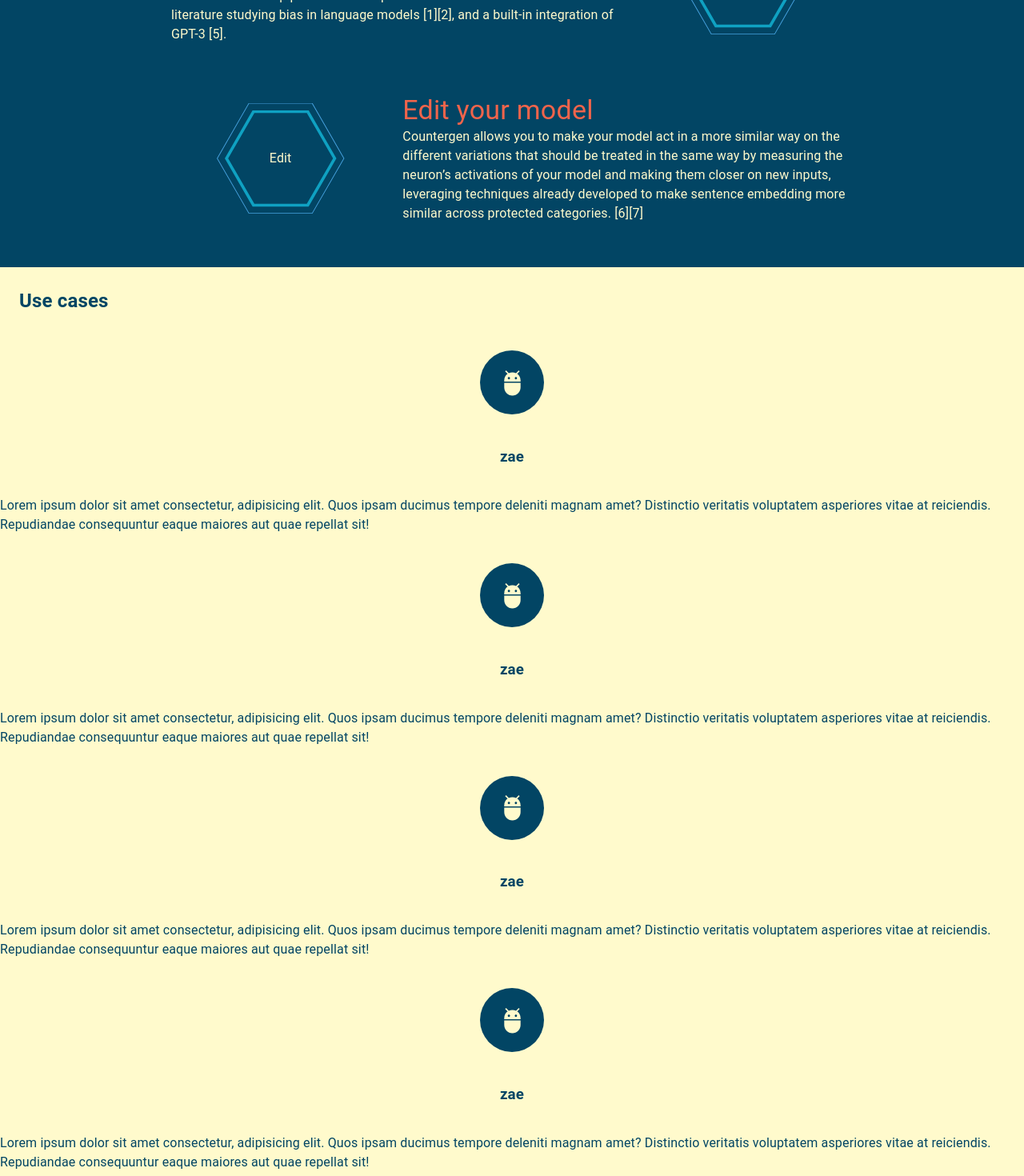
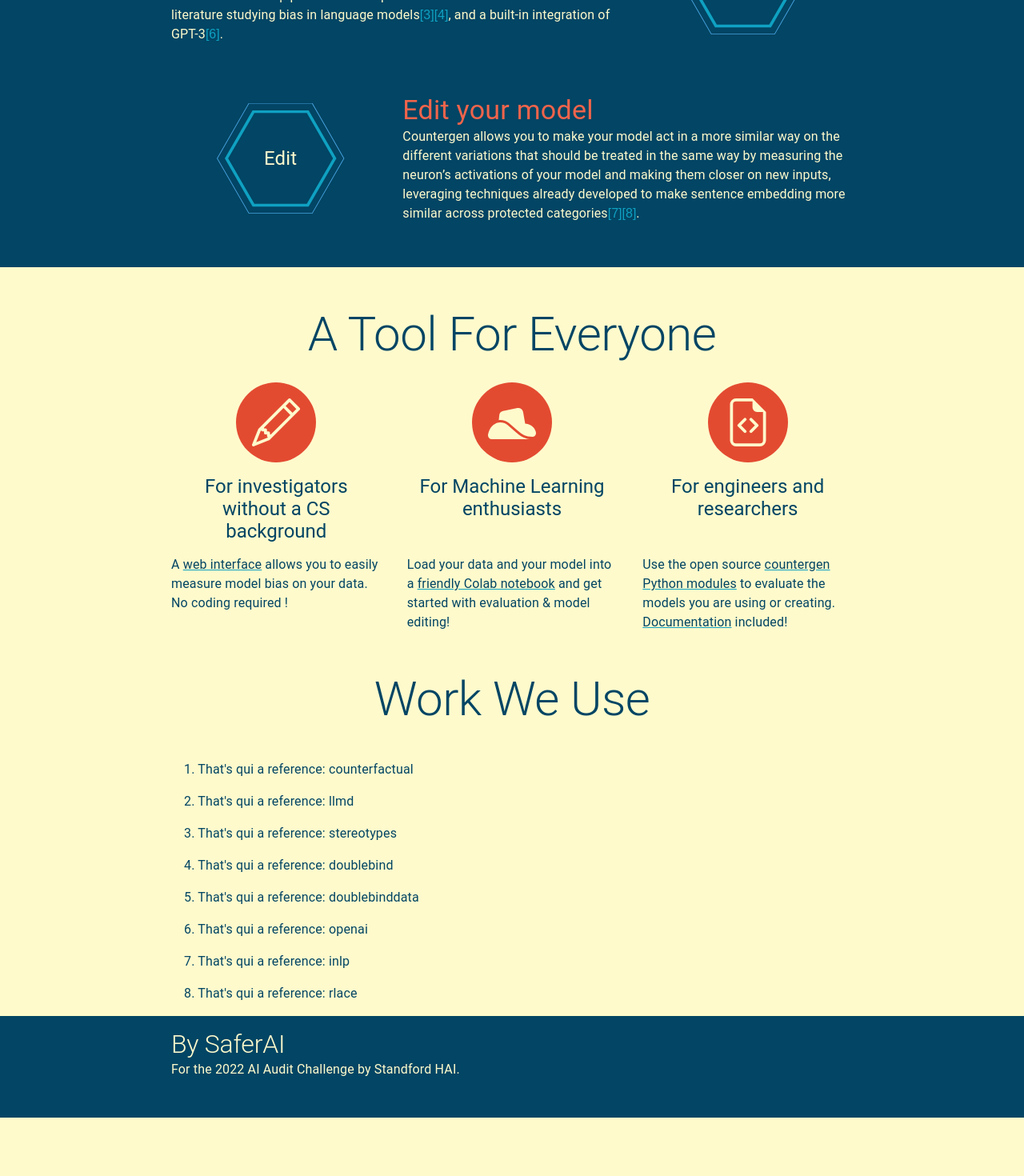
Before and after one commit to safer-ai/SaferAI-Website, a React (Create React App) app in the folder frontend/: page / in a window 1280 px wide. Shown: the part 1240-2710 px from the top of the page at 80% size. After the commit the page ends 2637 px from the top, so only its background shows below. Built offline with nearby package versions, Linux system fonts and the light colour scheme; no server answers.

Commit message:
Add references and footer

```diff
--- a/frontend/src/App.css
+++ b/frontend/src/App.css
@@ -1,3 +1,14 @@
+a {
+  color: inherit;
+  text-decoration-color: #0fa1c2;
+}
+
 .button-hover-light-text:hover {
   color: #fffacc;
 }
+
+.focus-border:focus {
+  -webkit-box-shadow: inset 0px 0px 0px 1px #024564;
+  -moz-box-shadow: inset 0px 0px 0px 1px #024564;
+  box-shadow: inset 0px 0px 0px 1px #024564;
+}
--- a/frontend/src/CountergenMain.tsx
+++ b/frontend/src/CountergenMain.tsx
@@ -1,5 +1,6 @@
-import About from "./coutergenmain_sections/About";
 import Header from "./coutergenmain_sections/Header";
+import Footer from "./coutergenmain_sections/Footer";
+import References from "./coutergenmain_sections/References";
 import UseCases from "./coutergenmain_sections/UseCases";
 import "./CountergenMain.css";
 import Process from "./coutergenmain_sections/Process";
@@ -12,7 +13,8 @@ const CountergenMain = (props: CountergenMainProps) => {
       <Header />
       <Process />
       <UseCases />
-      <About />
+      <References />
+      <Footer />
     </>
   );
 };
--- a/frontend/src/components/HexText.tsx
+++ b/frontend/src/components/HexText.tsx
@@ -8,7 +8,6 @@ const HexText = (props: HexTextProps) => {
     left: "50%",
     transform: "translate(-50%, -50%)",
     textAlign: "center",
-    fontSize: "24px",
     margin: 0,
     // filter:
     //   "invert(50%) sepia(70%) saturate(552%) hue-rotate(143deg) brightness(91%) contrast(96%)",
@@ -25,7 +24,7 @@ const HexText = (props: HexTextProps) => {
         marginRight: 0,
       }}
     >
-      <div style={{ textAlign: "center" }}>{text}</div>
+      <div style={{ textAlign: "center", fontSize: "24px" }}>{text}</div>
 
       <img
         style={{ ...imageStyle, width: "160px" }}
--- a/frontend/src/coutergenmain_sections/About.tsx
+++ /dev/null
@@ -1,75 +0,0 @@
-import AdbIcon from "@mui/icons-material/Adb";
-import { Avatar } from "@mui/material";
-
-const About = () => {
-  return (
-    <div id="features" className="text-center">
-      <div className="container">
-        <div className="col-md-10 col-md-offset-1">
-          <h2>About</h2>
-        </div>
-        <div className="row">
-          <div className="col-xs-6 col-md-3 feature-col">
-            <Avatar
-              sx={{ bgcolor: "primary.main", padding: "2em", margin: "1em" }}
-            >
-              <AdbIcon fontSize="large" />
-            </Avatar>
-
-            <h3>zae</h3>
-            <p>
-              Lorem ipsum dolor sit amet consectetur, adipisicing elit. Quos
-              ipsam ducimus tempore deleniti magnam amet? Distinctio veritatis
-              voluptatem asperiores vitae at reiciendis. Repudiandae
-              consequuntur eaque maiores aut quae repellat sit!
-            </p>
-          </div>
-          <div className="col-xs-6 col-md-3  feature-col">
-            <Avatar
-              sx={{ bgcolor: "primary.main", padding: "2em", margin: "1em" }}
-            >
-              <AdbIcon fontSize="large" />
-            </Avatar>
-            <h3>zae</h3>
-            <p>
-              Lorem ipsum dolor sit amet consectetur, adipisicing elit. Quos
-              ipsam ducimus tempore deleniti magnam amet? Distinctio veritatis
-              voluptatem asperiores vitae at reiciendis. Repudiandae
-              consequuntur eaque maiores aut quae repellat sit!
-            </p>
-          </div>
-          <div className="col-xs-6 col-md-3  feature-col">
-            <Avatar
-              sx={{ bgcolor: "primary.main", padding: "2em", margin: "1em" }}
-            >
-              <AdbIcon fontSize="large" />
-            </Avatar>
-            <h3>zae</h3>
-            <p>
-              Lorem ipsum dolor sit amet consectetur, adipisicing elit. Quos
-              ipsam ducimus tempore deleniti magnam amet? Distinctio veritatis
-              voluptatem asperiores vitae at reiciendis. Repudiandae
-              consequuntur eaque maiores aut quae repellat sit!
-            </p>
-          </div>
-          <div className="col-xs-6 col-md-3  feature-col">
-            <Avatar
-              sx={{ bgcolor: "primary.main", padding: "2em", margin: "1em" }}
-            >
-              <AdbIcon fontSize="large" />
-            </Avatar>
-            <h3>zae</h3>
-            <p>
-              Lorem ipsum dolor sit amet consectetur, adipisicing elit. Quos
-              ipsam ducimus tempore deleniti magnam amet? Distinctio veritatis
-              voluptatem asperiores vitae at reiciendis. Repudiandae
-              consequuntur eaque maiores aut quae repellat sit!
-            </p>
-          </div>
-        </div>
-      </div>
-    </div>
-  );
-};
-
-export default About;
--- /dev/null
+++ b/frontend/src/coutergenmain_sections/Footer.tsx
@@ -0,0 +1,26 @@
+import { Box, Container, Grid, Typography } from "@mui/material";
+
+const Footer = () => {
+  return (
+    <Box
+      sx={{
+        paddingBottom: "3em",
+        paddingTop: "1em",
+        backgroundColor: "primary.main",
+        color: "primary.light",
+        width: "100%",
+      }}
+    >
+      <Container maxWidth="md">
+        <Typography variant="h2" fontSize="32px">
+          By SaferAI
+        </Typography>
+        <Typography>
+          For the 2022 AI Audit Challenge by Standford HAI.
+        </Typography>
+      </Container>
+    </Box>
+  );
+};
+
+export default Footer;
--- a/frontend/src/coutergenmain_sections/Process.tsx
+++ b/frontend/src/coutergenmain_sections/Process.tsx
@@ -1,5 +1,6 @@
-import { Button, Box, Container, Grid, Typography } from "@mui/material";
+import { Box, Container, Grid, Typography } from "@mui/material";
 import HexText from "../components/HexText";
+import { ReferenceMarker } from "./References";
 
 const HexBlock = (props: { text: string }) => {
   const { text } = props;
@@ -21,7 +22,7 @@ const HexBlock = (props: { text: string }) => {
   );
 };
 
-const TextParagraph = (props: { title: string; children: string }) => {
+const TextParagraph = (props: { title: string; children: any }) => {
   const { title, children } = props;
   return (
     <Grid item xs={12} md={8}>
@@ -71,7 +72,9 @@ const Process = () => {
             protected category to cases where it’s not. Countergen lets you
             generate variations of your data where attributes which should not
             be taken into account by the model are changed. We provide methods
-            to generate these variations [3][4], but you can also easily plug
+            to generate these variations
+            {<ReferenceMarker refId="counterfactual" />}
+            {<ReferenceMarker refId="llmd" />}, but you can also easily plug
             your own method into the framework.
           </TextParagraph>
         </Grid>
@@ -86,8 +89,10 @@ const Process = () => {
             Bias can arise when data changes and when the model changes, so
             Countergen enables you to easily plug your data and your model into
             a flexible evaluation pipeline. We also provide default datasets
-            from the literature studying bias in language models [1][2], and a
-            built-in integration of GPT-3 [5].
+            from the literature studying bias in language models
+            {<ReferenceMarker refId="stereotypes" />}
+            {<ReferenceMarker refId="doublebind" />}, and a built-in integration
+            of GPT-3{<ReferenceMarker refId="openai" />}.
           </TextParagraph>
           <HexBlock text="Test" />
         </Grid>
@@ -104,8 +109,9 @@ const Process = () => {
             on the different variations that should be treated in the same way
             by measuring the neuron’s activations of your model and making them
             closer on new inputs, leveraging techniques already developed to
-            make sentence embedding more similar across protected categories.
-            [6][7]
+            make sentence embedding more similar across protected categories
+            {<ReferenceMarker refId="inlp" />}
+            {<ReferenceMarker refId="rlace" />}.
           </TextParagraph>
         </Grid>
       </Container>
--- /dev/null
+++ b/frontend/src/coutergenmain_sections/References.tsx
@@ -0,0 +1,81 @@
+import {
+  Avatar,
+  Container,
+  Grid,
+  List,
+  ListSubheader,
+  Typography,
+  ListItem,
+  Link,
+  Button,
+} from "@mui/material";
+
+const referencesList = [
+  "counterfactual",
+  "llmd",
+  "stereotypes",
+  "doublebind",
+  "doublebinddata",
+  "openai",
+  "inlp",
+  "rlace",
+];
+const referenceData: { [refId: string]: string } = {
+  counterfactual: "That's qui a reference: counterfactual",
+  llmd: "That's qui a reference: llmd",
+  stereotypes: "That's qui a reference: stereotypes",
+  doublebind: "That's qui a reference: doublebind",
+  doublebinddata: "That's qui a reference: doublebinddata",
+  openai: "That's qui a reference: openai",
+  inlp: "That's qui a reference: inlp",
+  rlace: "That's qui a reference: rlace",
+};
+
+export const ReferenceMarker = (props: { refId: string }) => {
+  return (
+    <button
+      style={{
+        color: "#0fa1c2",
+        display: "inline-block",
+        padding: 0,
+        background: "none",
+        border: "none",
+        cursor: "pointer",
+        fontSize: "1em",
+      }}
+      onClick={(e) => {
+        let ref = document.getElementById(props.refId);
+        e.preventDefault(); // Stop Page Reloading
+        ref?.focus({ preventScroll: true });
+        ref?.scrollIntoView({ behavior: "smooth" });
+      }}
+    >
+      [{referencesList.indexOf(props.refId) + 1}]
+    </button>
+  );
+};
+
+const References = () => {
+  document.getElementById("openai")?.focus();
+  return (
+    <Container maxWidth="md">
+      <Typography
+        variant="h2"
+        paddingTop={"48px"}
+        paddingBottom={"24px"}
+        textAlign="center"
+      >
+        Work We Use
+      </Typography>
+      <List sx={{ listStyleType: "disc" }}>
+        {referencesList.map((refId, i) => (
+          <ListItem id={refId} className="focus-border" tabIndex={0}>
+            {i + 1}. {referenceData[refId]}
+          </ListItem>
+        ))}
+      </List>
+    </Container>
+  );
+};
+
+export default References;
--- a/frontend/src/coutergenmain_sections/UseCases.tsx
+++ b/frontend/src/coutergenmain_sections/UseCases.tsx
@@ -1,75 +1,177 @@
-import AdbIcon from "@mui/icons-material/Adb";
-import { Avatar } from "@mui/material";
+import { Avatar, Container, Grid, Typography } from "@mui/material";
+import { FaHatCowboySide } from "react-icons/fa";
+import { BsFileEarmarkCode, BsPencil } from "react-icons/bs";
+import { Link } from "react-router-dom";
+
+const CircleAvatar = (props: { children: any }) => {
+  return (
+    <Avatar
+      sx={{ backgroundColor: "secondary.main", width: "5em", height: "5em" }}
+    >
+      {props.children}
+    </Avatar>
+  );
+};
 
 const UseCases = () => {
   return (
-    <div id="features" className="text-center">
-      <div className="container">
-        <div className="col-md-10 col-md-offset-1">
-          <h2>Use cases</h2>
-        </div>
-        <div className="row">
-          <div className="col-xs-6 col-md-3 feature-col">
-            <Avatar
-              sx={{ bgcolor: "primary.main", padding: "2em", margin: "1em" }}
-            >
-              <AdbIcon fontSize="large" />
-            </Avatar>
+    <Container maxWidth="md">
+      <Typography
+        variant="h2"
+        paddingTop={"48px"}
+        paddingBottom={"24px"}
+        textAlign="center"
+      >
+        A Tool For Everyone
+      </Typography>
+      <Grid
+        container
+        columnSpacing={4}
+        rowSpacing={2}
+        justifyContent="flex-start"
+      >
+        <Grid
+          item
+          xs={12}
+          md={4}
+          order={{ md: 1 }}
+          display="flex"
+          alignItems="center"
+          flexDirection="column"
+        >
+          <CircleAvatar>
+            <BsPencil size={"3em"} />
+          </CircleAvatar>
+        </Grid>
+        <Grid item xs={12} md={4} order={{ md: 4 }}>
+          <Typography variant="h3" fontSize="24px" textAlign={"center"}>
+            For investigators without a CS background
+          </Typography>
+        </Grid>
+        <Grid item xs={12} md={4} order={{ md: 7 }}>
+          A <Link to="/countergenweb">web interface</Link> allows you to easily
+          measure model bias on your data. No coding required !
+        </Grid>
 
-            <h3>zae</h3>
-            <p>
-              Lorem ipsum dolor sit amet consectetur, adipisicing elit. Quos
-              ipsam ducimus tempore deleniti magnam amet? Distinctio veritatis
-              voluptatem asperiores vitae at reiciendis. Repudiandae
-              consequuntur eaque maiores aut quae repellat sit!
-            </p>
-          </div>
-          <div className="col-xs-6 col-md-3  feature-col">
-            <Avatar
-              sx={{ bgcolor: "primary.main", padding: "2em", margin: "1em" }}
-            >
-              <AdbIcon fontSize="large" />
-            </Avatar>
-            <h3>zae</h3>
-            <p>
-              Lorem ipsum dolor sit amet consectetur, adipisicing elit. Quos
-              ipsam ducimus tempore deleniti magnam amet? Distinctio veritatis
-              voluptatem asperiores vitae at reiciendis. Repudiandae
-              consequuntur eaque maiores aut quae repellat sit!
-            </p>
-          </div>
-          <div className="col-xs-6 col-md-3  feature-col">
-            <Avatar
-              sx={{ bgcolor: "primary.main", padding: "2em", margin: "1em" }}
-            >
-              <AdbIcon fontSize="large" />
-            </Avatar>
-            <h3>zae</h3>
-            <p>
-              Lorem ipsum dolor sit amet consectetur, adipisicing elit. Quos
-              ipsam ducimus tempore deleniti magnam amet? Distinctio veritatis
-              voluptatem asperiores vitae at reiciendis. Repudiandae
-              consequuntur eaque maiores aut quae repellat sit!
-            </p>
-          </div>
-          <div className="col-xs-6 col-md-3  feature-col">
-            <Avatar
-              sx={{ bgcolor: "primary.main", padding: "2em", margin: "1em" }}
-            >
-              <AdbIcon fontSize="large" />
-            </Avatar>
-            <h3>zae</h3>
-            <p>
-              Lorem ipsum dolor sit amet consectetur, adipisicing elit. Quos
-              ipsam ducimus tempore deleniti magnam amet? Distinctio veritatis
-              voluptatem asperiores vitae at reiciendis. Repudiandae
-              consequuntur eaque maiores aut quae repellat sit!
-            </p>
-          </div>
-        </div>
-      </div>
-    </div>
+        <Grid
+          item
+          xs={12}
+          md={4}
+          order={{ md: 2 }}
+          display="flex"
+          alignItems="center"
+          flexDirection="column"
+        >
+          <CircleAvatar>
+            <FaHatCowboySide size={"3em"} />
+          </CircleAvatar>
+        </Grid>
+        <Grid item xs={12} md={4} order={{ md: 5 }}>
+          <Typography variant="h3" fontSize="24px" textAlign={"center"}>
+            For Machine Learning enthusiasts
+          </Typography>
+        </Grid>
+        <Grid item xs={12} md={4} order={{ md: 8 }}>
+          Load your data and your model into a{" "}
+          <Link to="/countergennotebook">friendly Colab notebook</Link> and get
+          started with evaluation & model editing!
+        </Grid>
+        <Grid
+          item
+          xs={12}
+          md={4}
+          order={{ md: 3 }}
+          display="flex"
+          alignItems="center"
+          flexDirection="column"
+        >
+          <CircleAvatar>
+            <BsFileEarmarkCode size={"3em"} />
+          </CircleAvatar>
+        </Grid>
+        <Grid item xs={12} md={4} order={{ md: 6 }}>
+          <Typography variant="h3" fontSize="24px" textAlign={"center"}>
+            For engineers and researchers
+          </Typography>
+        </Grid>
+        <Grid item xs={12} md={4} order={{ md: 9 }}>
+          Use the open source{" "}
+          <Link to="/countergengithub">countergen Python modules</Link> to
+          evaluate the models you are using or creating.{" "}
+          <Link to="/countergengithub">Documentation</Link> included!
+        </Grid>
+      </Grid>
+      {/* </Grid> */}
+    </Container>
   );
+  // return (
+  //   <div id="features" className="text-center">
+  //     <div className="container">
+  //       <div className="col-md-10 col-md-offset-1">
+  //         <h2>Use cases</h2>
+  //       </div>
+  //       <div className="row">
+  //         <div className="col-xs-6 col-md-3 feature-col">
+  //           <Avatar
+  //             sx={{ bgcolor: "primary.main", padding: "2em", margin: "1em" }}
+  //           >
+  //             <AdbIcon fontSize="large" />
+  //           </Avatar>
+
+  //           <h3>zae</h3>
+  //           <p>
+  //             Lorem ipsum dolor sit amet consectetur, adipisicing elit. Quos
+  //             ipsam ducimus tempore deleniti magnam amet? Distinctio veritatis
+  //             voluptatem asperiores vitae at reiciendis. Repudiandae
+  //             consequuntur eaque maiores aut quae repellat sit!
+  //           </p>
+  //         </div>
+  //         <div className="col-xs-6 col-md-3  feature-col">
+  //           <Avatar
+  //             sx={{ bgcolor: "primary.main", padding: "2em", margin: "1em" }}
+  //           >
+  //             <AdbIcon fontSize="large" />
+  //           </Avatar>
+  //           <h3>zae</h3>
+  //           <p>
+  //             Lorem ipsum dolor sit amet consectetur, adipisicing elit. Quos
+  //             ipsam ducimus tempore deleniti magnam amet? Distinctio veritatis
+  //             voluptatem asperiores vitae at reiciendis. Repudiandae
+  //             consequuntur eaque maiores aut quae repellat sit!
+  //           </p>
+  //         </div>
+  //         <div className="col-xs-6 col-md-3  feature-col">
+  //           <Avatar
+  //             sx={{ bgcolor: "primary.main", padding: "2em", margin: "1em" }}
+  //           >
+  //             <AdbIcon fontSize="large" />
+  //           </Avatar>
+  //           <h3>zae</h3>
+  //           <p>
+  //             Lorem ipsum dolor sit amet consectetur, adipisicing elit. Quos
+  //             ipsam ducimus tempore deleniti magnam amet? Distinctio veritatis
+  //             voluptatem asperiores vitae at reiciendis. Repudiandae
+  //             consequuntur eaque maiores aut quae repellat sit!
+  //           </p>
+  //         </div>
+  //         <div className="col-xs-6 col-md-3  feature-col">
+  //           <Avatar
+  //             sx={{ bgcolor: "primary.main", padding: "2em", margin: "1em" }}
+  //           >
+  //             <AdbIcon fontSize="large" />
+  //           </Avatar>
+  //           <h3>zae</h3>
+  //           <p>
+  //             Lorem ipsum dolor sit amet consectetur, adipisicing elit. Quos
+  //             ipsam ducimus tempore deleniti magnam amet? Distinctio veritatis
+  //             voluptatem asperiores vitae at reiciendis. Repudiandae
+  //             consequuntur eaque maiores aut quae repellat sit!
+  //           </p>
+  //         </div>
+  //       </div>
+  //     </div>
+  //   </div>
+  // );
 };
 
 export default UseCases;
```
